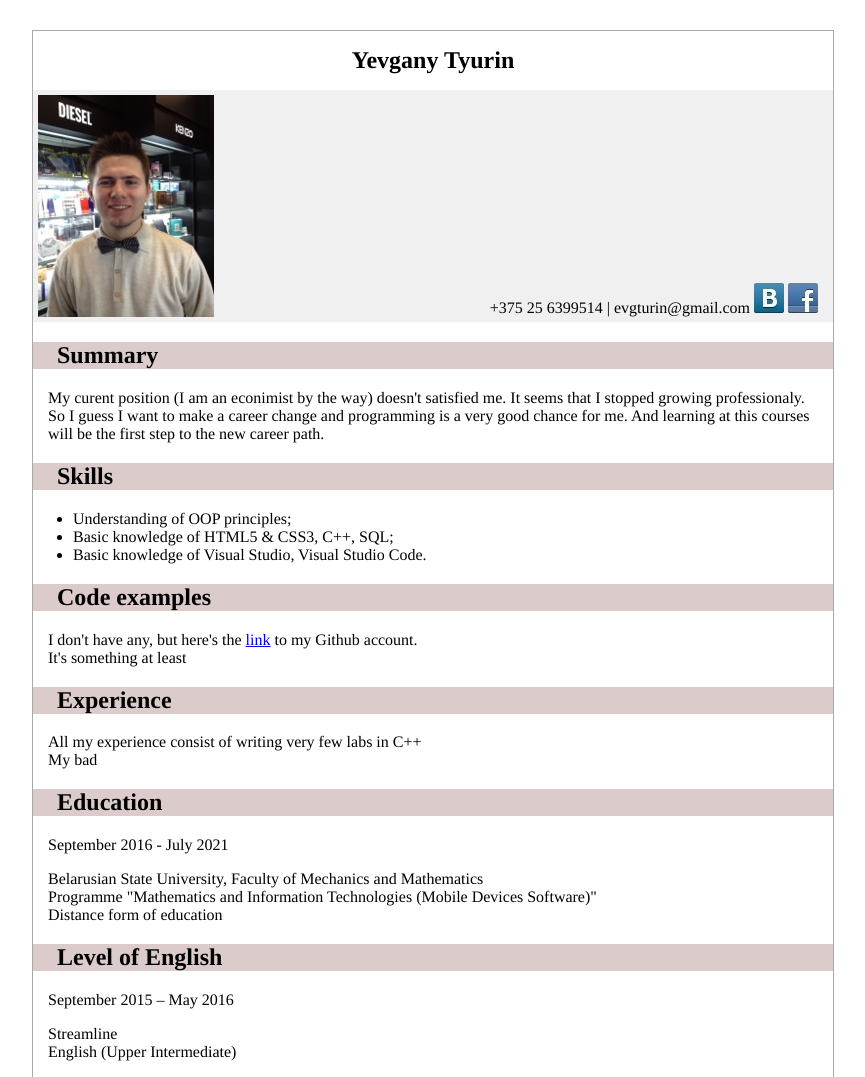
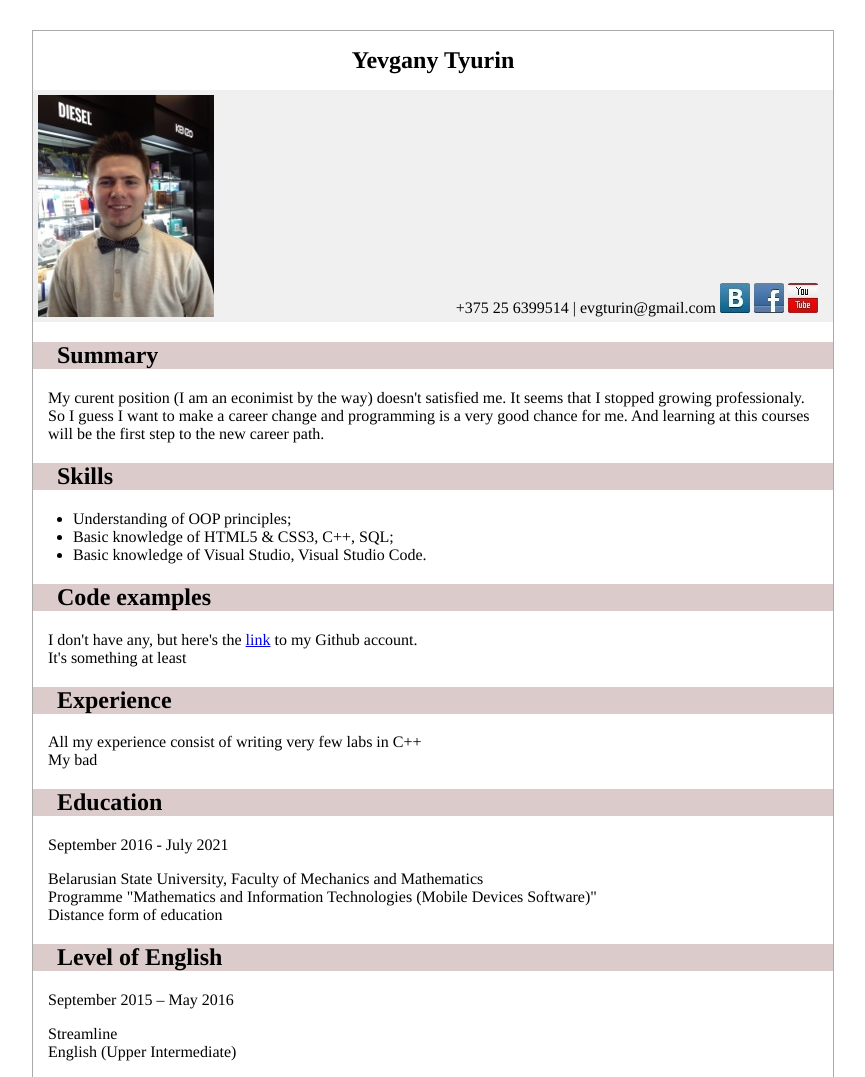
Before and after one commit to YevganyTyurin/rsschool-2019Q1-cv, a plain HTML site: page index.html in a window 1280 px wide. Shown: the top 1077 px of the page, without its empty margins (207-1072 px from the left). Drawn offline with Linux system fonts and the light colour scheme.

Commit message:
add youtube link

```diff
--- a/index.html
+++ b/index.html
@@ -16,7 +16,7 @@
     <span class="layer2">
       +375 25 6399514 | evgturin@gmail.com
       <a href="https://vk.com/id52169931"><img src="assets\vk.jpg" alt="vk link"></a>
-      <a href="https://www.facebook.com/profile.php?id=100010231512856"><img src="assets\fb.jpg" alt="fb link"></a>
+      <a href="https://www.facebook.com/profile.php?id=100010231512856"><img src="assets\fb.jpg" alt="fb link"></a>   <a href="https://www.youtube.com"><img src="assets\youtube.jpg" alt="youtube link"></a>
     </span>
   </section>
 
```
Also changed, not shown: assets/youtube.jpg (added).
